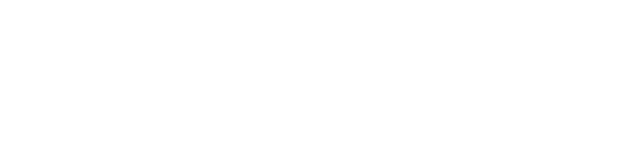
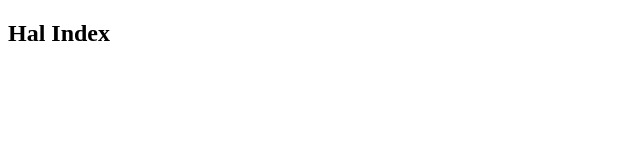
Before and after one commit to riodewan/SimulasiRemote_localGithub, a plain HTML site: page index.html in a window 1280 px wide. Shown: the whole page, without its empty margins (0-640 px from the left). Drawn offline with Linux system fonts and the light colour scheme.

Commit message:
mengubah file index.html

```diff
--- a/index.html
+++ b/index.html
@@ -6,5 +6,6 @@
  <title>Halaman Index</title>
 </head>
 <body>
+	<h2>Hal Index</h2>
 </body>
 </html>
```
